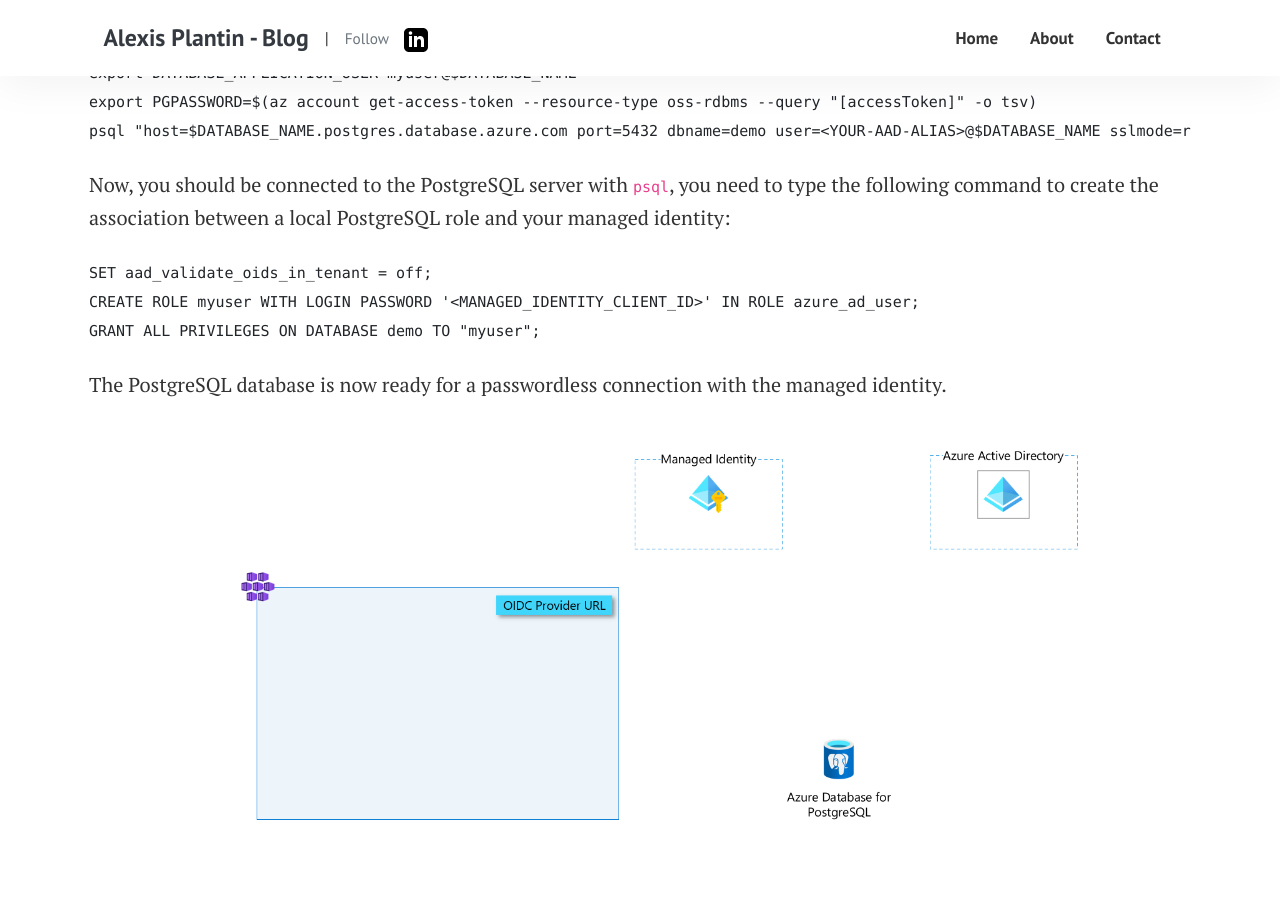
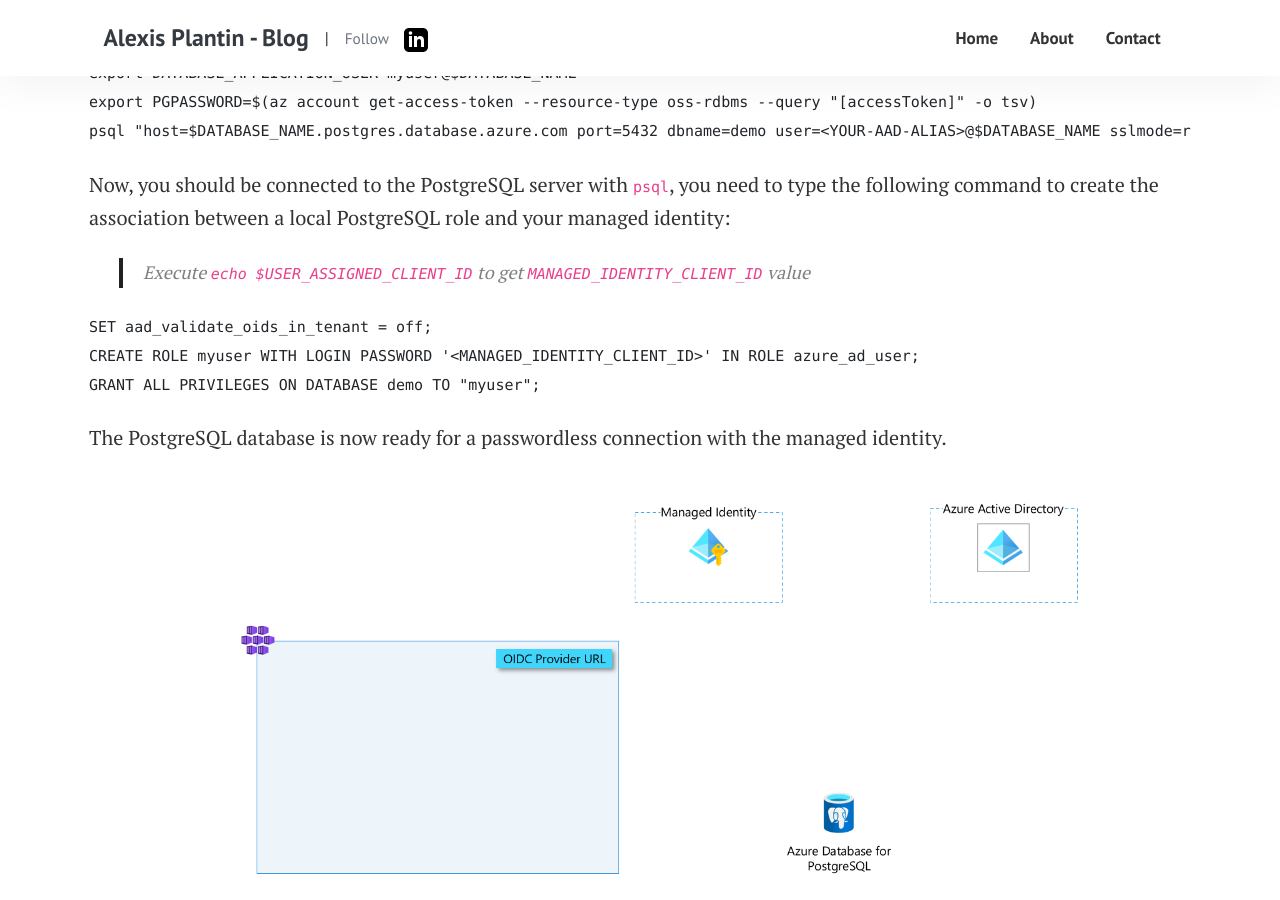
Before and after one commit to alexisP/alexisp.github.io, a Jekyll site: the page built from _posts/2023-05-03-workload-identity-federation.md, in a window 1280 px wide and 900 px high, scrolled down 7343 px. Built offline with Jekyll 4.4.1, drawn with Linux system fonts in a browser that asks for light colours.

Commit message:
Typos and fixes

````diff
--- a/_posts/2023-05-03-workload-identity-federation.md
+++ b/_posts/2023-05-03-workload-identity-federation.md
@@ -206,6 +206,8 @@
 ```
 
 Now, you should be connected to the PostgreSQL server with `psql`, you need to type the following command to create the association between a local PostgreSQL role and your managed identity:
+
+> Execute `echo $USER_ASSIGNED_CLIENT_ID` to get `MANAGED_IDENTITY_CLIENT_ID` value
 
 ```
 SET aad_validate_oids_in_tenant = off;
````
